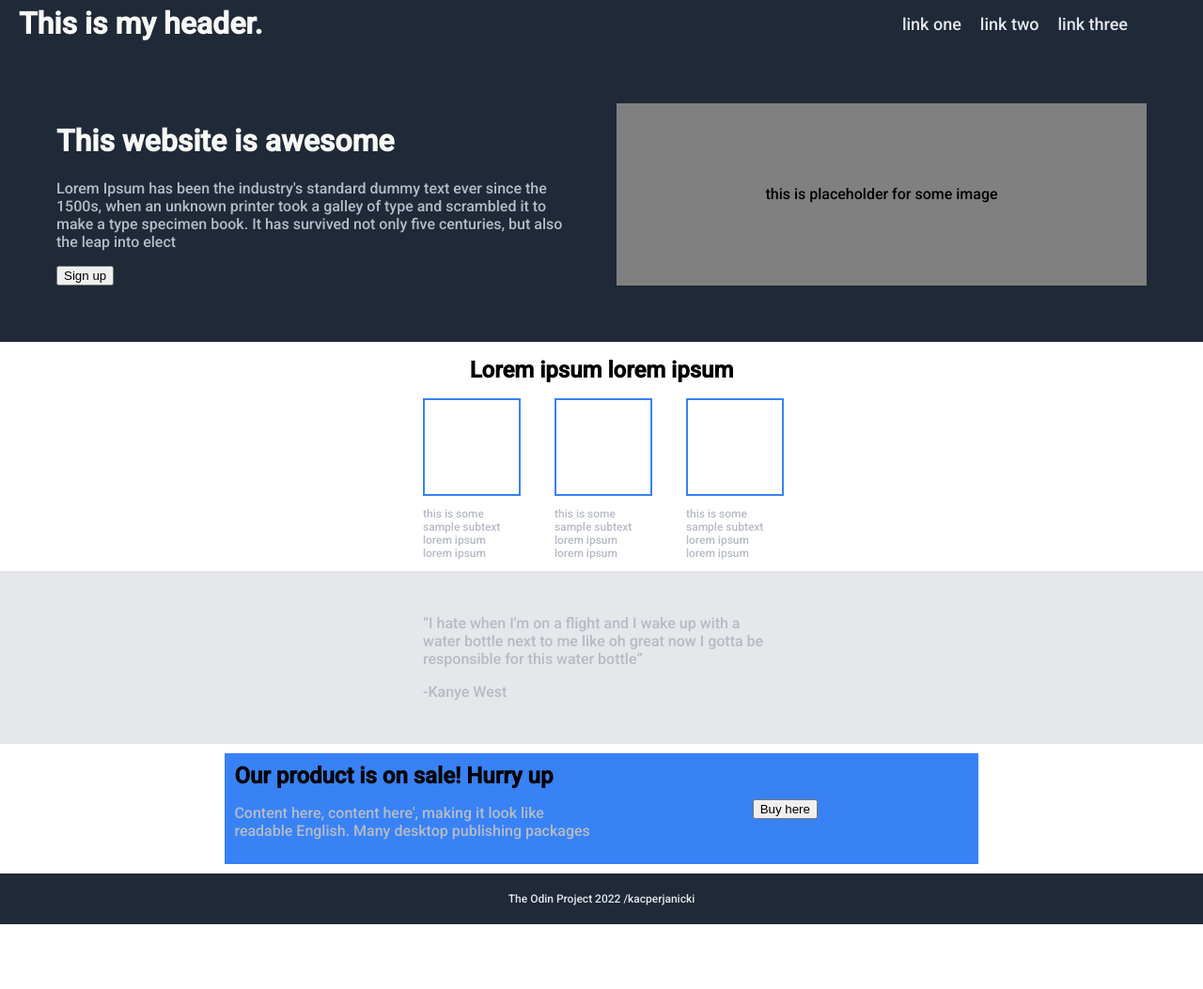
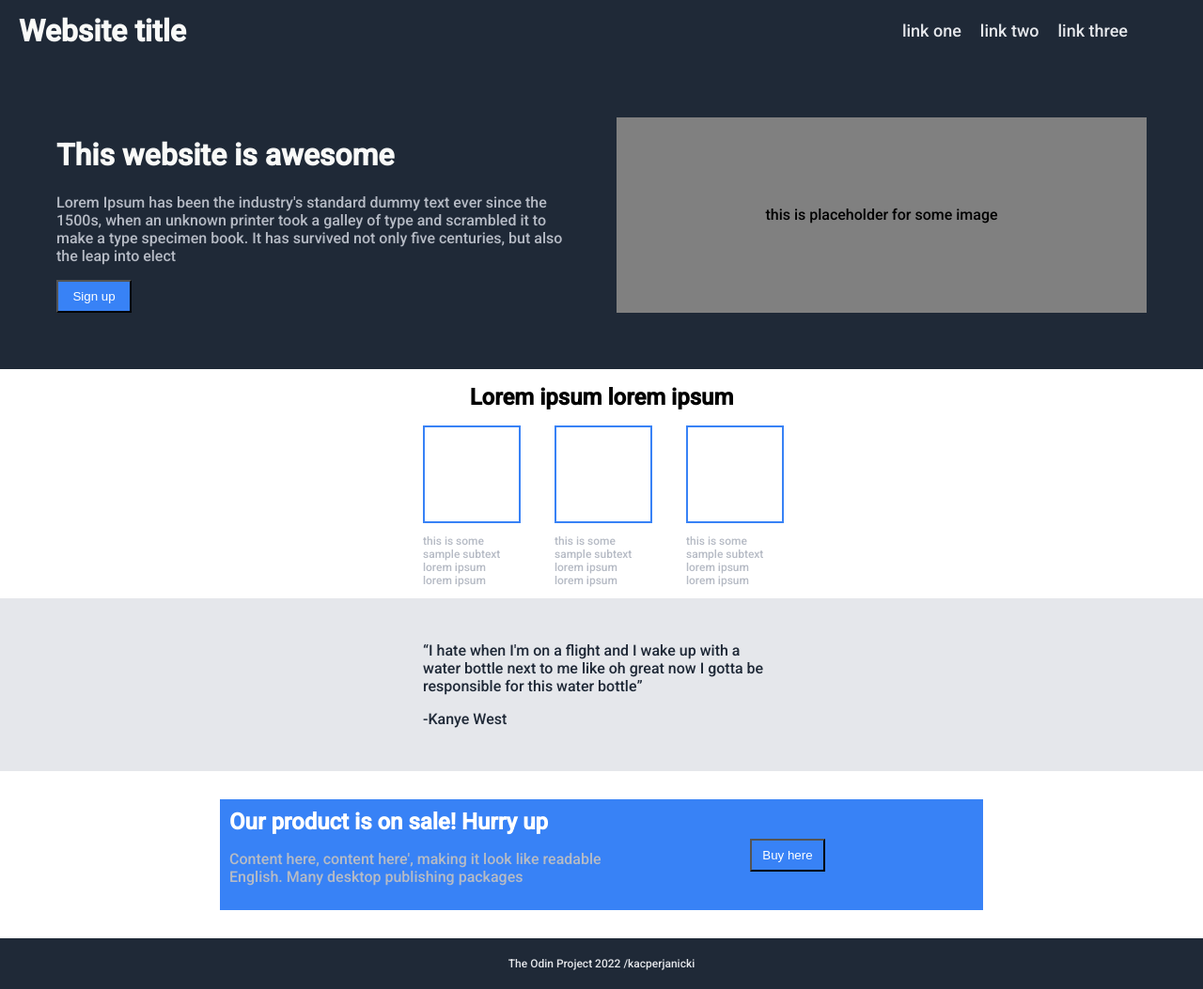
Before and after one commit to kacperjanicki/odin-flexdesign-project, a plain HTML site: page index.html in a window 1280 px wide. Shown: the whole page at 94% size. Before the commit the page ends 984 px from the top, so only its background shows below. Drawn offline with Linux system fonts and the light colour scheme.

Commit message:
complete website

```diff
--- a/index.html
+++ b/index.html
@@ -9,7 +9,7 @@
         <div class="container">
             <div class="first-section">
                 <div class="header">
-                    <h1>This is my header.</h1>
+                    <h1>Website title</h1>
                     <ul>
                         <li href="#">link one</li>
                         <li href="#">link two</li>
@@ -21,7 +21,7 @@
                     <div class="left">
                         <h1>This website is awesome</h1>
                         <p>Lorem Ipsum has been the industry's standard dummy text ever since the 1500s, when an unknown printer took a galley of type and scrambled it to make a type specimen book. It has survived not only five centuries, but also the leap into elect</p>
-                        <button value="sign up">Sign up</button>
+                        <button value="sign up" id="bluebtn">Sign up</button>
                     </div>
 
                     <div class="right">
@@ -51,8 +51,8 @@
 
             <div class="third-section">
                 <div class="content">
-                    <p>“I hate when I'm on a flight and I wake up with a water bottle next to me like oh great now I gotta be responsible for this water bottle”</p>
-                    <p>-Kanye West</p>
+                    <p id="kanye">“I hate when I'm on a flight and I wake up with a water bottle next to me like oh great now I gotta be responsible for this water bottle”</p>
+                    <p id="kanye">-Kanye West</p>
                 </div>
             </div>
 
@@ -63,7 +63,7 @@
                         <p>Content here, content here', making it look like readable English. Many desktop publishing packages</p>
                     </div>
                     <div class="prawa">
-                        <button>Buy here</button>
+                        <button id="whitebtn">Buy here</button>
                     </div>
 
                 </div>
--- a/styles.css
+++ b/styles.css
@@ -41,7 +41,7 @@ body {
 .okazja {
 
     display:flex;
-    margin:10px;
+    margin:30px;
     padding:10px;
     background-color: #3882F6;
 
@@ -56,6 +56,7 @@ h2 {
     flex:1;
 }
 .lewa {
+    color:white;
     display: flex;
     flex-direction: column;
     gap:0;
@@ -69,6 +70,11 @@ h2 {
     align-items: center;
 }
 
+
+#kanye {
+    color:#1F2937;
+
+}
 
 
 .content {
@@ -103,7 +109,7 @@ h2 {
 
 .header {
     display:flex;
-    height:50px;
+    height:65px;
     justify-content: center;
     align-items: center;
     margin-bottom: 40px;
@@ -157,3 +163,23 @@ h1,ul {
     text-align: center;
     font-size:12px;
 }
+
+
+#bluebtn {
+    background-color: #3882F6;
+    color: white;
+    padding:8px;
+    width: 80px;
+}
+#bluebtn:hover {
+    background-color: white;
+    color:black;
+  }
+
+#whitebtn {
+    background-color: #3882F6;
+    color: white;
+    border:2 px solid white;
+    padding:8px;
+    width: 80px;
+}
```
